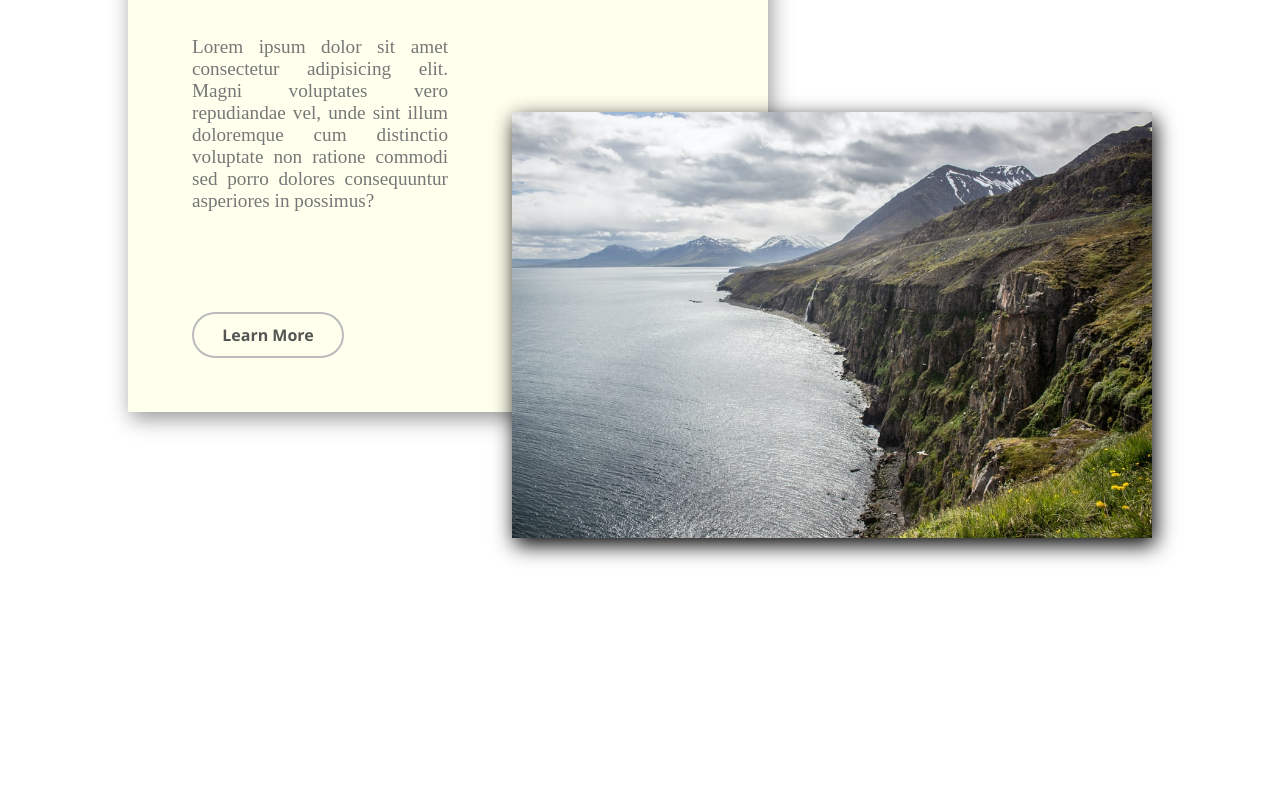
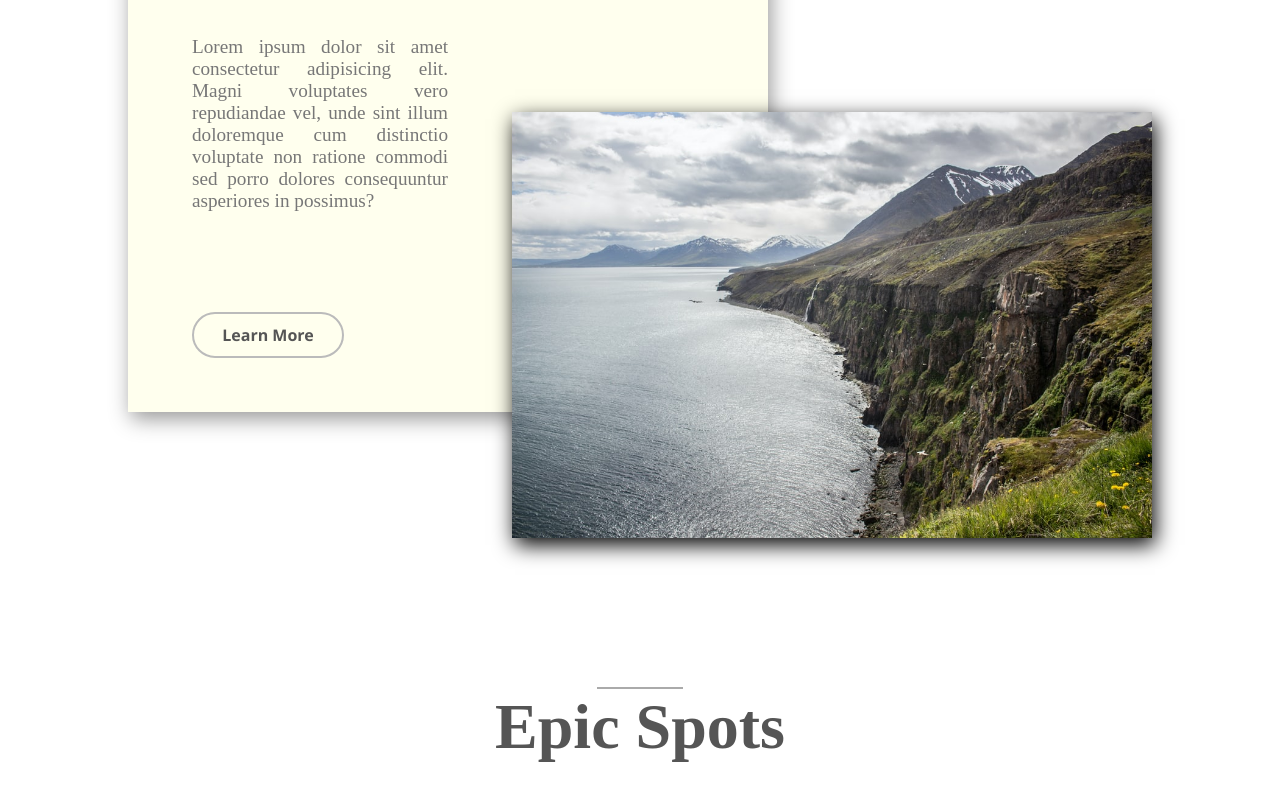
Before and after one commit to OsidAbu-alrub/HTML-AND-CSS, a plain HTML site: page index.html in a window 1280 px wide. Shown: the part 396-1196 px from the top of the page. After the commit the page ends 1160 px from the top, so only its background shows below. Drawn offline with Linux system fonts and the light colour scheme; a web font is replaced by a local one.

Commit message:
Epic Spots Title

```diff
--- a/index.html
+++ b/index.html
@@ -26,6 +26,8 @@
         </div>
     </header>
     <main>
+
+
         <div id="main-container">
             <div class="holder">
                 <div class="mask">
@@ -50,6 +52,14 @@
         </div>
 
 
+        <section class="section-two">
+            <div id="title-two-container">
+                <div class="holder">
+                    <h2 id="sec-two-title">Epic Spots</h2>
+                    <div class="mask"></div>
+                </div>
+            </div>
+        </section>
     </main>
     <footer>
 
--- a/style.css
+++ b/style.css
@@ -142,12 +142,11 @@ body,html{
 }
 
 #right-img{
-    position: relative;
     float: right;
-    display: block;
     width: 50%;
-    top: -400px;
+    margin-top: -400px;
     margin-right: 10%;
+    margin-bottom: 150px;
     box-shadow: 3px 7px 20px #000;
 }
 
@@ -156,6 +155,41 @@ img{
     max-height: 100%;
     display: block;
 }
+
+/*SECTION TWO*/
+.section-two{
+    clear: right;
+    width: auto;
+}
+
+#title-two-container{
+    display: flex;
+    justify-content: center;
+}
+
+#title-two-container .holder{
+    margin: 0px;
+    background-color: white;
+    border-color: white;
+}
+
+#title-two-container .mask{
+
+    top: -3px;
+    right: 35%;
+    width:30%;
+    height: 2px;
+    background-color:#aaa;
+}
+
+#sec-two-title{
+    margin: 0px;
+    font-size: 4em;
+    color: #555;
+    text-align: center;
+}
+
+
 
 @media all and (max-width:1050px){
     #right-img{
```
